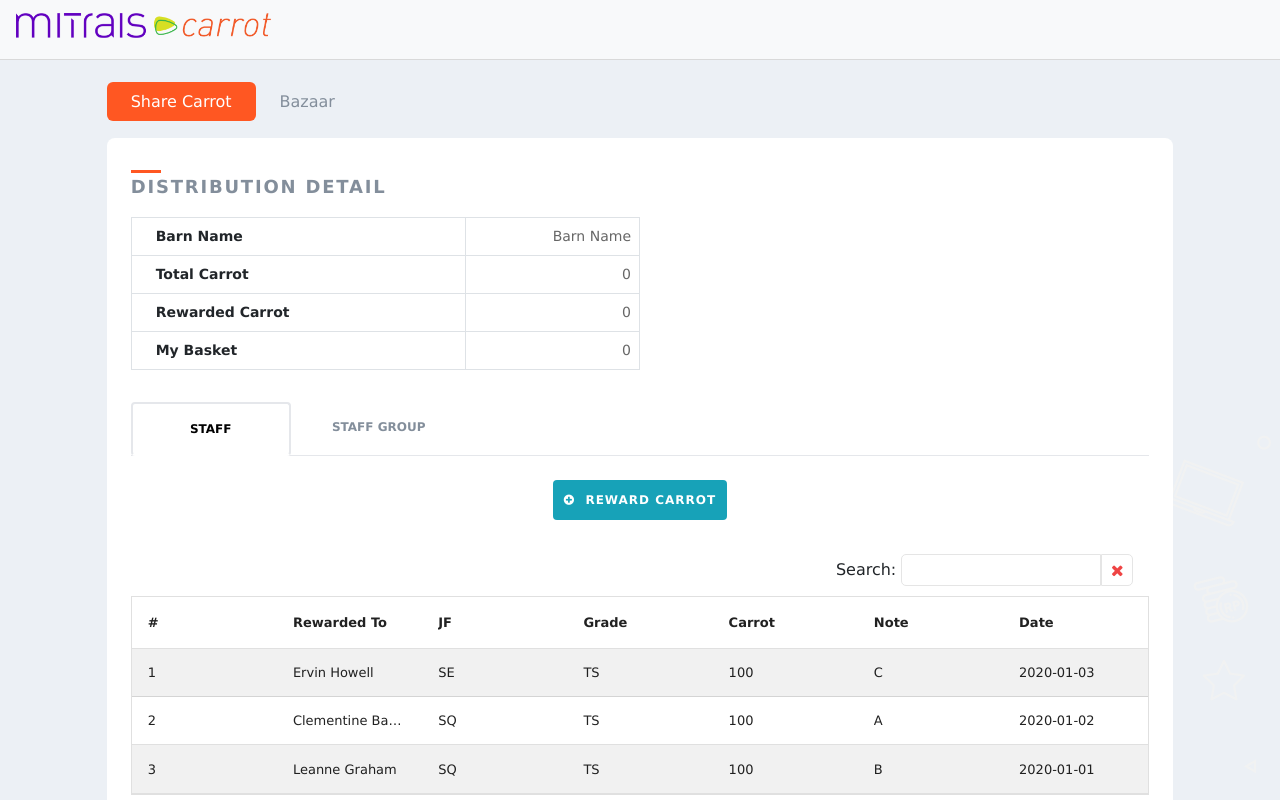
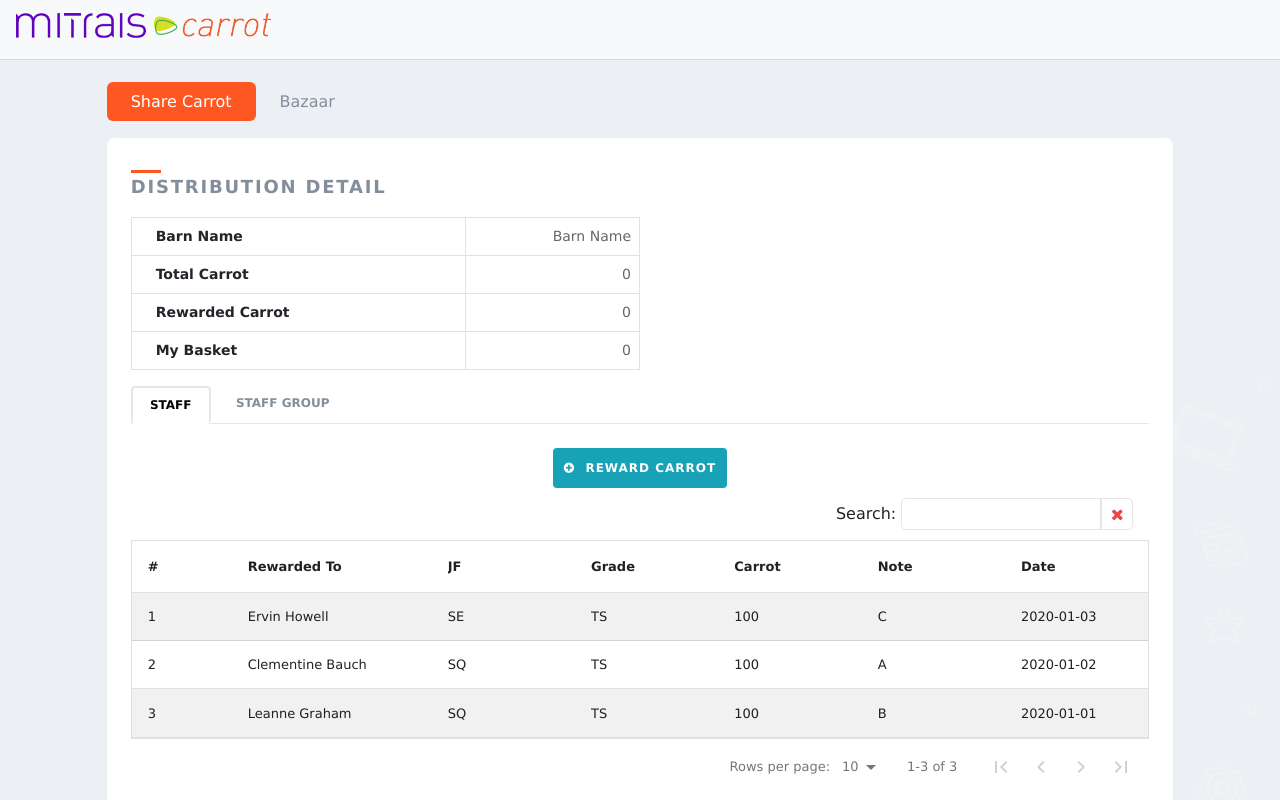
Before and after one commit to Mitrais-Carrot-2/carrot-frontend, a Next.js app: page /manager in a window 1280 px wide. Shown: the top 800 px of the page. Built offline with nearby package versions, Linux system fonts and the light colour scheme.

Commit message:
add modal example

```diff
--- a/components/Barn/CreateBarn.js
+++ b/components/Barn/CreateBarn.js
@@ -1,7 +1,6 @@
 import React from "react";
 import BarnReward from "./BarnReward";
-import { AiOutlineClose } from "react-icons/ai";
-import Table from "@components/Table";
+// import { AiOutlineClose } from "react-icons/ai";
 import Modal from "@components/Modal";
 
 export default function CreateBarn(props) {
--- a/components/Modal.js
+++ b/components/Modal.js
@@ -1,4 +1,5 @@
 import React from "react";
+// import { FaCalendar } from 'react-icons/fa'
 import { AiOutlineClose } from "react-icons/ai";
 import { useState } from "react";
 
--- a/package.json
+++ b/package.json
@@ -22,11 +22,12 @@
     "next": "12.1.0",
     "popper.js": "^1.16.1",
     "react": "17.0.2",
+    "react-data-table-component": "^7.4.7",
+    "react-data-table-component-with-filter": "^7.4.5",
     "react-dom": "17.0.2",
     "react-icons": "^4.3.1",
-    "react-data-table-component": "^7.4.7",
-    "react-data-table-component-with-filter": "^7.4.5",
     "react-tailwind-table": "^1.1.1",
+    "reactstrap": "^9.0.1",
     "styled-components": "^5.3.5"
   },
   "devDependencies": {
--- a/pages/manager/actionButton.js
+++ b/pages/manager/actionButton.js
@@ -16,10 +16,10 @@ export default function ActionButton({id}){
         <>
             <button type="button" className="btn border-blue-600 mr-2" onClick={() => {
                 modalListStaff(id)
-            }}><i className="fa fa-users text-blue-600 fa-x"></i></button>
+            }}><i className="fa fa-users text-blue-600 fa-x px-1"></i></button>
             <button type="button" className="btn border-green-600 mr-3" onClick={() => {
                 shareToGroup(id)
-            }}><i className="fa fa-send text-green-600 fa-x"></i></button>
+            }}><i className="fa fa-send text-green-600 fa-x px-1"></i></button>
         </>
     );
 }
--- a/pages/manager/index.js
+++ b/pages/manager/index.js
@@ -76,13 +76,13 @@ const Tabs = ({ color }) => {
             <div className="flex flex-wrap mt-3">
                 <div className="w-full">
                     <ul
-                        className="flex list-none flex-wrap pt-3 flex-row border-b"
+                        className="flex list-none flex-wrap flex-row border-b border-grey-light"
                         role="tablist"
                     >
-                        <li className="-mb-px mr-2 last:mr-0 w-40 text-center">
+                        <li className="-mb-px last:mr-0 w-20 text-center">
                             <a
                                 className={
-                                    "text-xs font-bold uppercase py-3 rounded block leading-normal " +
+                                    "text-xs font-bold uppercase py-2 rounded block leading-normal " +
                                     (openTab === 1
                                         ? "text-black border-2 border-b-white"
                                         : "text-grey")
@@ -98,10 +98,10 @@ const Tabs = ({ color }) => {
                                 Staff
                             </a>
                         </li>
-                        <li className="-mb-px mr-2 last:mr-0 w-40 text-center">
+                        <li className="-mb-px mr-2 last:mr-0 w-36 text-center">
                             <a
                                 className={
-                                    "text-xs font-bold uppercase py-3 rounded block leading-normal " +
+                                    "text-xs font-bold uppercase py-2 rounded block leading-normal " +
                                     (openTab === 2
                                         ? "text-black border-2 border-b-white"
                                         : "text-grey")
@@ -122,7 +122,7 @@ const Tabs = ({ color }) => {
                         <div className="pb-5 flex-auto">
                             <div className="tab-content tab-space">
                                 <div className={openTab === 1 ? "block" : "hidden"} id="link1">
-                                    <div className="grid place-content-center py-4">
+                                    <div className="grid place-content-center pt-4">
                                         <button className='btn bg-[#17a2b8] text-white'>
                                             <i className="fa fa-plus-circle" aria-hidden="true"></i>&nbsp;
                                             Reward Carrot
--- /dev/null
+++ b/pages/manager/modalStaff.js
@@ -0,0 +1,49 @@
+import React from "react";
+
+// reactstrap components
+import { Button, Modal, ModalBody, ModalFooter } from "reactstrap";
+
+function ModalStaff() {
+  const [modalOpen, setModalOpen] = React.useState(false);
+  return (
+    <>
+      <Button
+        color="primary"
+        type="button"
+        onClick={() => setModalOpen(!modalOpen)}
+      >
+        Launch demo modal
+      </Button>
+      <Modal toggle={() => setModalOpen(!modalOpen)} isOpen={modalOpen}>
+        <div className="modal-header">
+          <h5 className="text-sm modal-title" id="exampleModalLabel">
+            Modal title
+          </h5>
+          <button
+            aria-label="Close"
+            className=" close"
+            type="button"
+            onClick={() => setModalOpen(!modalOpen)}
+          >
+            <span aria-hidden={true}>×</span>
+          </button>
+        </div>
+        <ModalBody>...</ModalBody>
+        <ModalFooter>
+          <Button
+            color="secondary"
+            type="button"
+            onClick={() => setModalOpen(!modalOpen)}
+          >
+            Close
+          </Button>
+          <Button color="primary" type="button">
+            Save changes
+          </Button>
+        </ModalFooter>
+      </Modal>
+    </>
+  );
+}
+
+export default ModalStaff;
--- a/pages/manager/staffGroupTable.js
+++ b/pages/manager/staffGroupTable.js
@@ -12,6 +12,7 @@ export default function StaffGroupTable() {
         {
             name: '#',
             selector: row => row.numrow,
+            maxWidth: '10px',
             sortable: true,
         },
         {
@@ -22,6 +23,7 @@ export default function StaffGroupTable() {
         {
             name: 'Group Name',
             selector: row => row.name,
+            minWidth: '200px',
             sortable: true
         },
         {
@@ -113,7 +115,6 @@ export default function StaffGroupTable() {
     );
 }
 
-
 const FilterComponent = ({ filterText, onFilter, onClear }) => (
     <>
         Search:&nbsp;
--- a/pages/manager/staffTable.js
+++ b/pages/manager/staffTable.js
@@ -10,11 +10,13 @@ export default function StaffTable() {
         {
             name: '#',
             selector: row => row.numrow,
+            maxWidth: '10px',
             sortable: true,
         },
         {
             name: 'Rewarded To',
             selector: row => row.name,
+            minWidth: '200px',
             sortable: true
         },
         {
--- a/styles/custom.css
+++ b/styles/custom.css
@@ -620,7 +620,7 @@ a:hover{
   border: 1px solid rgba(0,0,0,.12);
   display: block;
   width: 100%;
-  overflow-x: auto;
+  /* overflow-x: auto; */
   -webkit-overflow-scrolling: touch;
 }
 
@@ -636,3 +636,7 @@ a:hover{
 .rdt_TableBody .rdt_TableRow:nth-child(even):hover{
   background-color: #f1f1f1;
 }
+
+.modal-content{
+  padding: 0 !important;
+}
```
Also changed, not shown: 2 other files (tests, documents, lock files or other folders).
